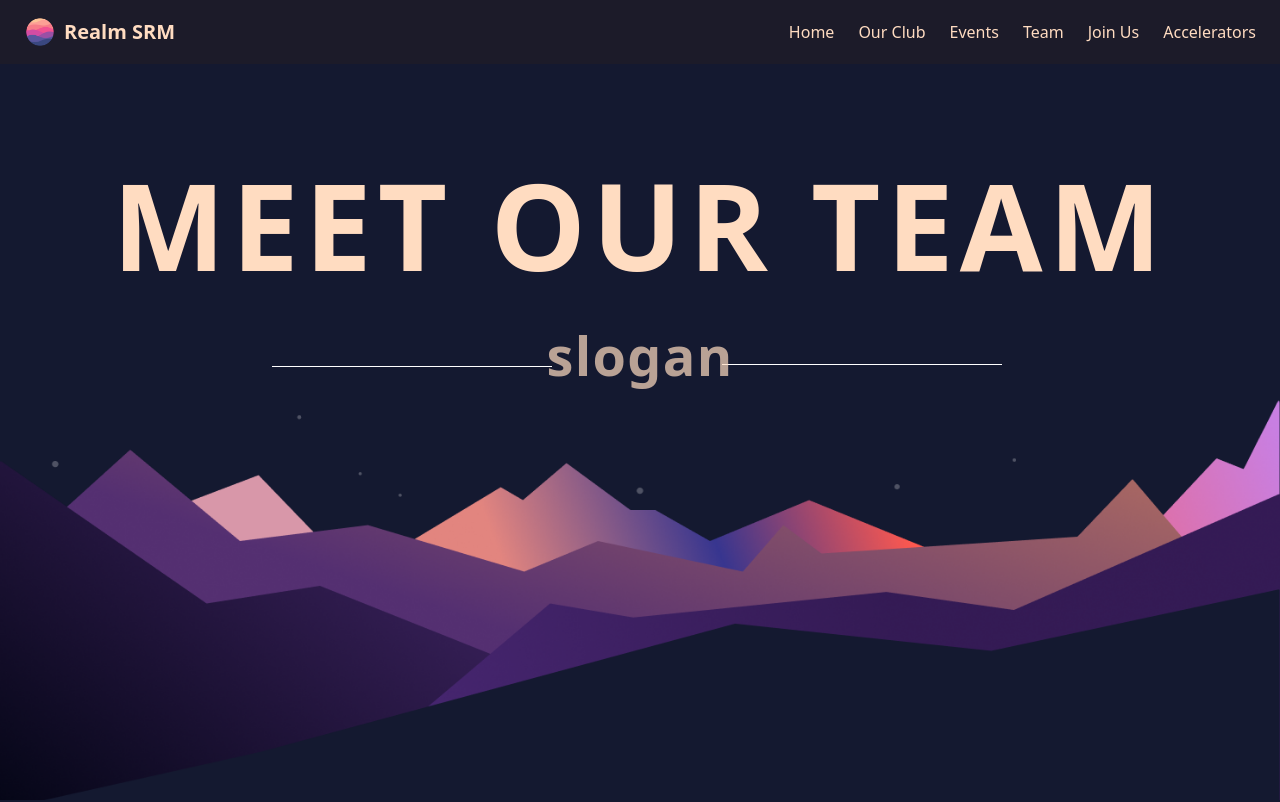
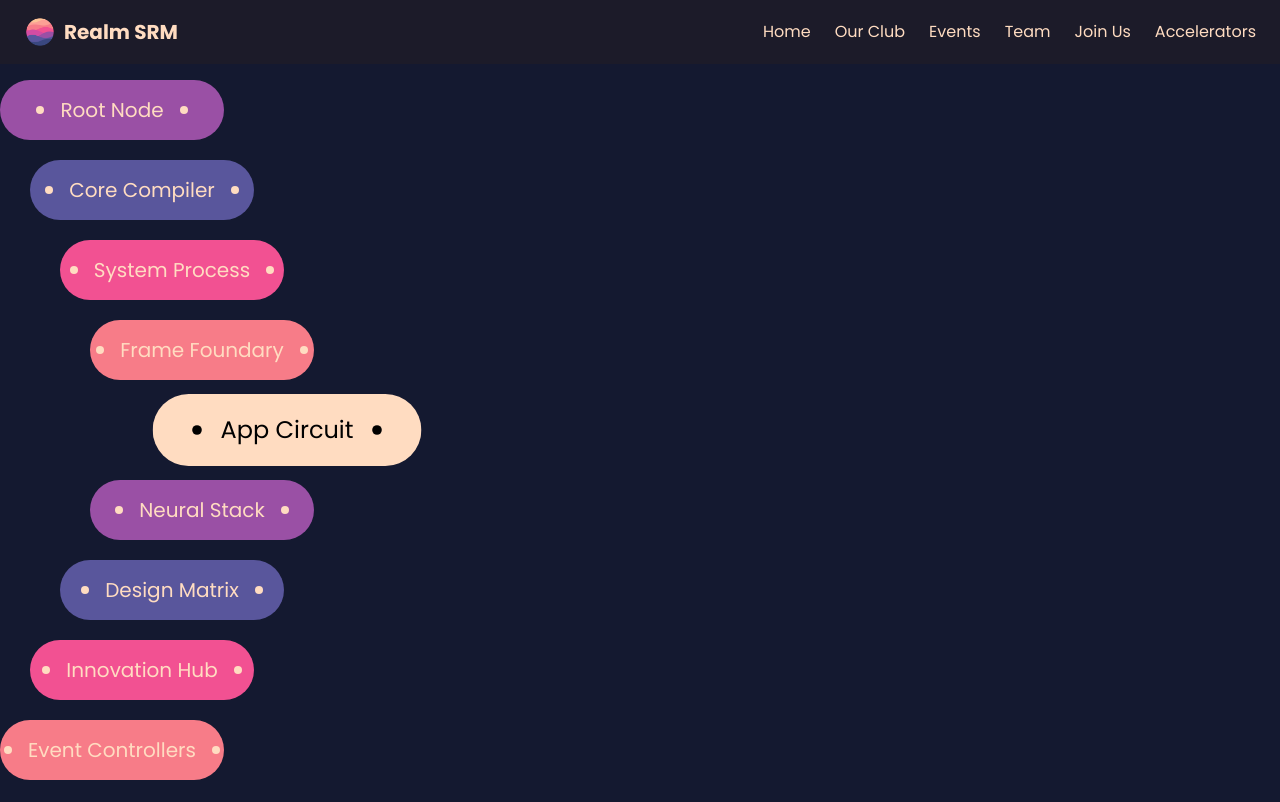
Before and after one commit to realm-SRM/realm-srm-website, a React (Vite) app: page /team in a window 1280 px wide. Shown: the top 802 px of the page. Built offline with nearby package versions, Linux system fonts and the light colour scheme.

Commit message:
feat: Wheel(Triangle) Selector for domains

```diff
--- a/src/Components/Team.jsx
+++ b/src/Components/Team.jsx
@@ -1,11 +1,13 @@
 import React from 'react';
 import Mountain from '../assets/Group 23.png';
+import TeamScroller from './sections/TeamScroller'
 
 const Team = () => {
   return (
-    <div className="relative w-full h-screen bg-[#141930] flex justify-center items-center text-center">
+    // <div className="relative w-full h-screen bg-[#141930] flex justify-center items-center text-center">
+    <div>
 
-      <img
+      {/* <img
         src={Mountain}
         alt="Mountain Background"
         className="absolute bottom-0 left-0 w-full h-1/2 object-cover z-0"
@@ -15,7 +17,9 @@ const Team = () => {
         <p className="text-[54px] opacity-[70%] font-bold tracking-wide">slogan</p>
         <div className="w-[280px] h-px bg-white mt-[-30px] ml-[160px]"></div>
         <div className="w-[280px] h-px bg-white mt-[-3px] ml-[610px] "></div>
-      </div>
+      </div> */}
+
+      <TeamScroller />
     </div>
   );
 };
--- /dev/null
+++ b/src/Components/sections/TeamScroller.jsx
@@ -0,0 +1,96 @@
+import React, { useState } from "react";
+import { motion } from "framer-motion";
+
+const initialItems = [
+  "Root Node",
+  "Core Compiler",
+  "System Process",
+  "Frame Foundary",
+  "App Circuit",
+  "Neural Stack",
+  "Design Matrix",
+  "Innovation Hub",
+  "Event Controllers",
+];
+
+const colors = [
+  "#9A50A5", "#59569C", "#F25192", "#F77C88",
+]
+
+const TeamScroller = () => {
+  const [items, setItems] = useState(initialItems);
+  const [clickedIndex, setClickedIndex] = useState(4);
+
+  const handleClick = (index) => {
+    setClickedIndex(index);
+    centerItem(index);
+  };
+
+  const centerItem = (itemIndex) => {
+    const centerIndex = 4;
+
+    if (itemIndex === centerIndex) {
+      return;
+    }
+
+    if (itemIndex > centerIndex) {
+      popTop(itemIndex);
+    } else if (itemIndex < centerIndex) {
+      popBot(itemIndex);
+    }
+  };
+
+  const popTop = (itemIndex) => {
+    let dummyItems = [...items];
+    while (dummyItems.indexOf(items[itemIndex]) !== 4) {
+      const firstItem = dummyItems.shift();
+      dummyItems.push(firstItem);
+    }
+    setItems(dummyItems);
+  };
+
+  const popBot = (itemIndex) => {
+    let dummyItems = [...items];
+    while (dummyItems.indexOf(items[itemIndex]) !== 4) {
+      const lastItem = dummyItems.pop();
+      dummyItems.unshift(lastItem);
+    }
+    setItems(dummyItems);
+  };
+
+  return (
+    <div>
+      <div className="flex flex-col items-start justify-start h-screen bg-[#141930] text-white pt-20">
+              {items.map((item, index) => (
+                <motion.div
+                  key={item}
+                  onClick={() => handleClick(index)}
+                  layout
+                  animate={{
+                    scale: index === 4 ? 1.2 : 1,
+                    backgroundColor: index === 4 ? "#FFDCC1" : (index > 4 ? colors[index - 5] : colors[index] ),
+                    x: index === 4 ? 175 : (index > 4 ? (4 - index)*30 + 120 : (index)*30 ) ,
+                    color: index === 4 ? 'black' : '#FFDCC1',
+                  }}
+                  transition={{
+                    type: "spring",
+                    stiffness: 250,
+                    damping: 40,
+                  }}
+                  className="w-56 h-16 rounded-full flex gap-4 items-center justify-center text-white text-xl cursor-pointer mb-5"
+                >
+                  <div style={{backgroundColor: index === 4 ? 'black' : '#FFDCC1'}} className="h-2 w-2 rounded-full" />
+                  {item}
+                  <div style={{backgroundColor: index === 4 ? 'black' : '#FFDCC1'}} className="h-2 w-2 rounded-full" />
+                </motion.div>
+              ))}
+      </div>
+
+      <div className="">
+
+      </div>
+    </div>
+  );
+};
+
+export default TeamScroller;
--- a/src/index.css
+++ b/src/index.css
@@ -4,6 +4,6 @@
 @tailwind components;
 @tailwind utilities;
 
-.contact-form {
+body {
     font-family: 'Poppins';
 }
```
